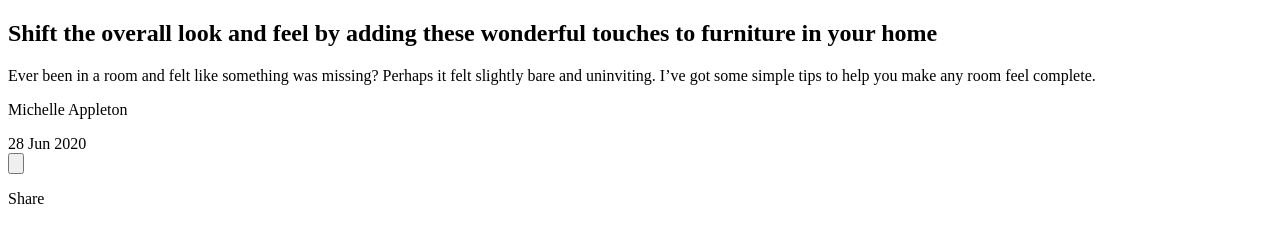
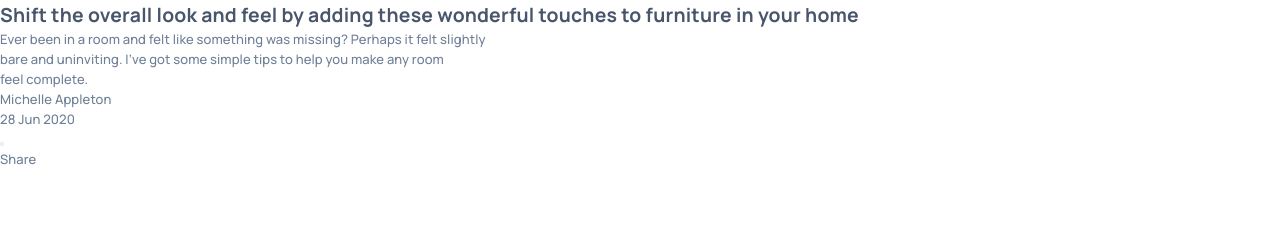
Before and after one commit to DocForLoop/article-preview-component, a website built with Vite: page index.html in a window 1280 px wide. Built offline with nearby package versions, Linux system fonts and the light colour scheme.

Commit message:
Add basic CSS style for the card

```diff
--- a/index.html
+++ b/index.html
@@ -3,11 +3,11 @@
   <head>
     <meta charset="UTF-8">
     <meta name="viewport" content="width=device-width, initial-scale=1.0">
-    <link rel="icon" type="image/png" sizes="32x32" href="/src/assets/images/favicon-32x32.png">
+    <link rel="icon" type="image/png" sizes="32x32" href="src/assets/images/favicon-32x32.png">
     <title>Frontend Mentor | Article preview component</title>
     <meta name="description" content="Frontend Mentor challenge solution: Article preview component">
     <meta name="author" content="Csaba Molnar (GitHub and Frontend Mentor: DocForLoop)">
-    <script type="module" src="/src/main.js" defer></script>
+    <script type="module" src="src/main.js" defer></script>
   </head>
   <body>
     <main>
--- a/src/scss/global/_base.scss
+++ b/src/scss/global/_base.scss
@@ -0,0 +1,52 @@
+html {
+    font-size: 100%;
+}
+
+*, *::before, *::after {
+    box-sizing: border-box;
+}
+
+* {
+    margin: 0;
+    padding: 0;
+}
+
+body {
+    font-family: var(--ff-primary);
+    font-size: var(--fs-2);
+    font-weight: var(--fw-1);
+    line-height: var(--lh-2);
+    letter-spacing: var(--ls-2);
+    color: var(--clr-2);
+
+}
+
+h2 {
+    font-size: var(--fs-1);
+    font-weight: var(--fw-2);
+    line-height: var(--lh-1);
+    letter-spacing: var(--ls-1);
+    color: var(--clr-1);
+}
+
+p, li, figcaption {
+    text-wrap: pretty;
+    max-inline-size: 62ch;
+}
+
+img, picture, video, canvas, svg {
+    display: block;
+    max-inline-size: 100%;
+}
+
+input, button, textarea, select {
+    font: inherit;
+}
+
+p, h1, h2, h3, h4, h5, h6 {
+    overflow-wrap: break-word;
+}
+
+a, a:visited, a:active {
+    text-decoration: none;
+}
--- a/src/scss/global/_colors.scss
+++ b/src/scss/global/_colors.scss
@@ -0,0 +1,7 @@
+:root {
+    --clr-1: hsl(217, 19%, 35%);
+    --clr-2: hsl(214, 17%, 51%);
+    --clr-3: hsl(212, 23%, 69%);
+    --clr-4: hsl(0, 0%, 100%);
+    --clr-5: hsl(210, 46%, 95%);
+}
--- a/src/scss/global/_typography.scss
+++ b/src/scss/global/_typography.scss
@@ -1 +1,30 @@
 @use './functions' as *;
+
+@font-face {
+    font-display: swap;
+    font-family: 'Manrope';
+    font-style: normal;
+    font-weight: 500;
+    src: url('../assets/fonts/manrope-v15-latin-500.woff2') format('woff2');
+}
+
+@font-face {
+    font-display: swap;
+    font-family: 'Manrope';
+    font-style: normal;
+    font-weight: 700;
+    src: url('../assets/fonts/manrope-v15-latin-700.woff2') format('woff2');
+}
+
+:root {
+    --ff-primary: 'Manrope', 'Inter', 'Segoe UI', 'Roboto', 'Helvetica Neue', Arial, sans-serif;
+    --fs-1: #{fluid(16, 20, 375, 1440, rem)};
+    --fs-2: #{rem(13)};
+    --fw-1: 500;
+    --fw-2: 700;
+    --lh-1: calc(24/16);
+    --lh-2: calc(20/13);
+    --ls-1: #{rem(0.2)};
+    --ls-2: #{rem(0.12)};
+    --ls-3: #{rem(5)};
+}
```
